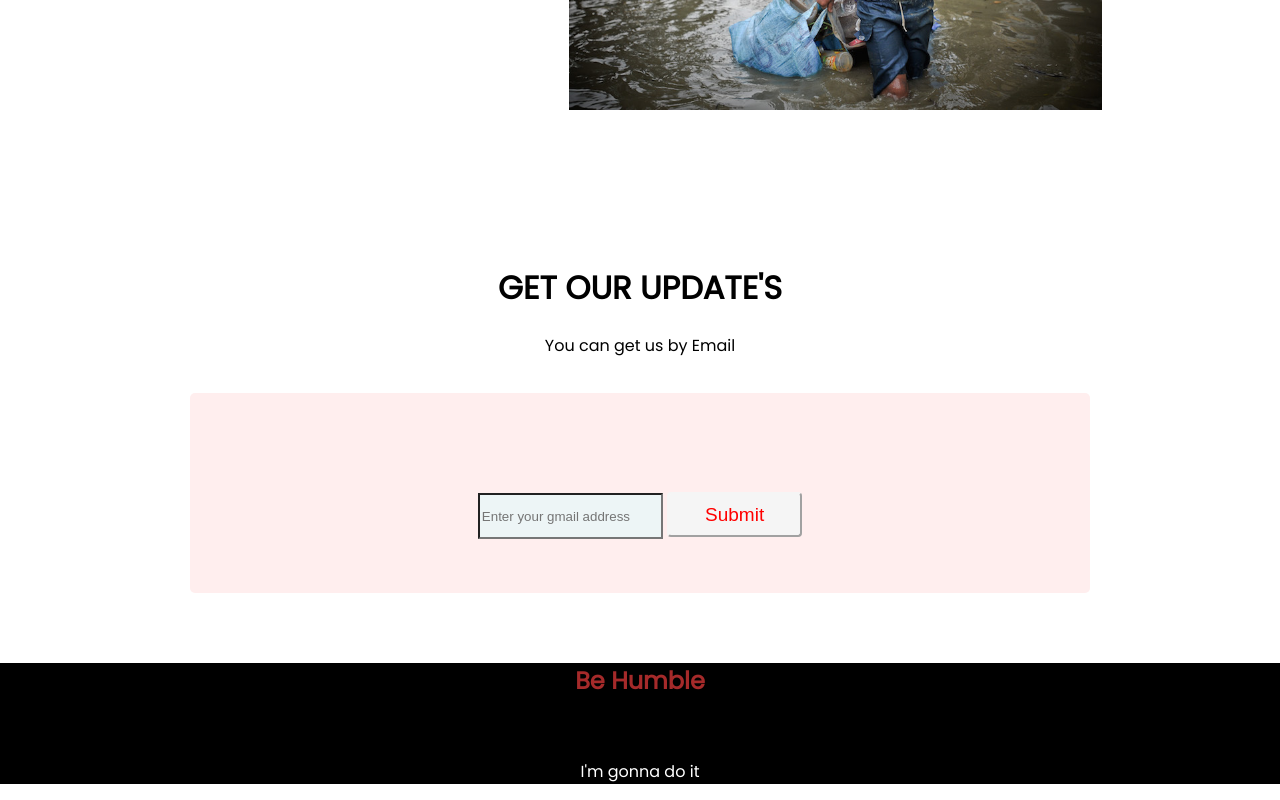
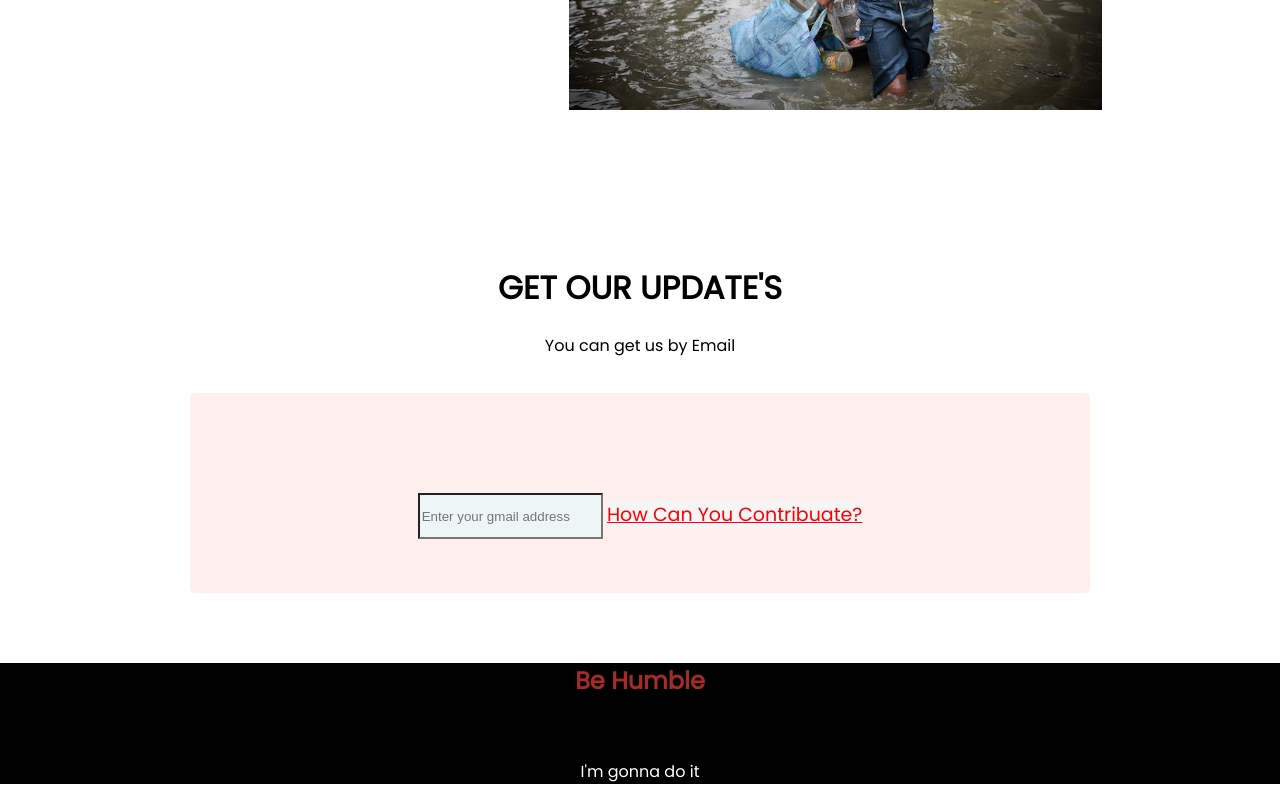
Before and after one commit to parem0135/donate, a plain HTML site: page index.html in a window 1280 px wide. Shown: the part 1727-2527 px from the top of the page. Drawn offline with Linux system fonts and the light colour scheme.

Commit message:
some-changes

```diff
--- a/index.html
+++ b/index.html
@@ -99,7 +99,8 @@
 
         <div class="last-div1">
             <input class="last-input" type="text" placeholder="Enter your gmail address">
-            <button class="submit">Submit</button>
+
+            <a class="submit" target="_blank" href="">How Can You Contribuate?</a>
         </div>
 
     </div>
```
